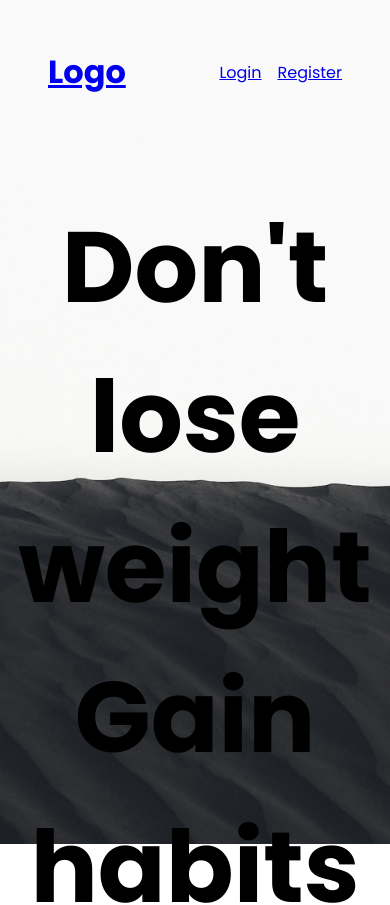
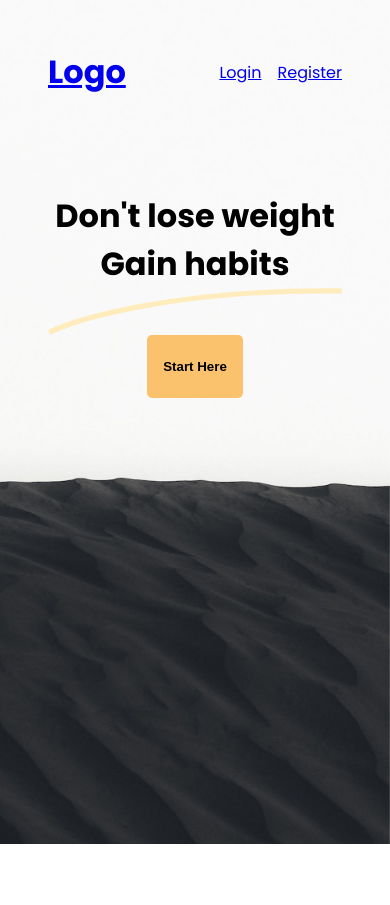
Before and after one commit to alejandrocoder22/nutritionApp, a React (Vite) app in the folder client/: page / in a window 390 px wide. Shown: the top 905 px of the page. After the commit the page ends 844 px from the top, so only its background shows below. Built offline with nearby package versions, Linux system fonts and the light colour scheme; no server answers.

Commit message:
Added Media queries

```diff
--- a/client/src/assets/styles/components/addToDairy.scss
+++ b/client/src/assets/styles/components/addToDairy.scss
@@ -92,3 +92,11 @@
 .recharts-wrapper {
   margin: 0 auto;
 }
+
+@media (max-width: 81.25rem) {
+  .add-to-dairy {
+    &__two-columns {
+      grid-template-columns: 1fr;
+    }
+  }
+}
--- a/client/src/assets/styles/components/home.scss
+++ b/client/src/assets/styles/components/home.scss
@@ -23,3 +23,15 @@
     text-align: center;
   }
 }
+
+@media (max-width: 81.25rem) {
+  .intro-text__h1 {
+    font-size: 4rem;
+  }
+}
+
+@media (max-width: 43.75rem) {
+  .intro-text__h1 {
+    font-size: 2rem;
+  }
+}
--- a/client/src/pages/AddToDairy.jsx
+++ b/client/src/pages/AddToDairy.jsx
@@ -36,7 +36,6 @@ const AddToDairy = () => {
                   ? searchFood?.map(singleFood => <li className='add-to-dairy__li pointer capitalize' id={singleFood.food_id} onClick={(e) => pickFood(e, setPopup, setFoodToAdd, food)} key={singleFood.food_id}>{singleFood.food_name}</li>)
                   : food?.map(singleFood => <li className='add-to-dairy__li pointer capitalize' id={singleFood.food_id} onClick={(e) => pickFood(e, setPopup, setFoodToAdd, food)} key={singleFood.food_id}>{singleFood.food_name}</li>)
             }
-
             </ul>
           </div>
           <div className='add-to-dairy__column-right'>
```
Also changed, not shown: 1 other file (tests, documents, lock files or other folders).
